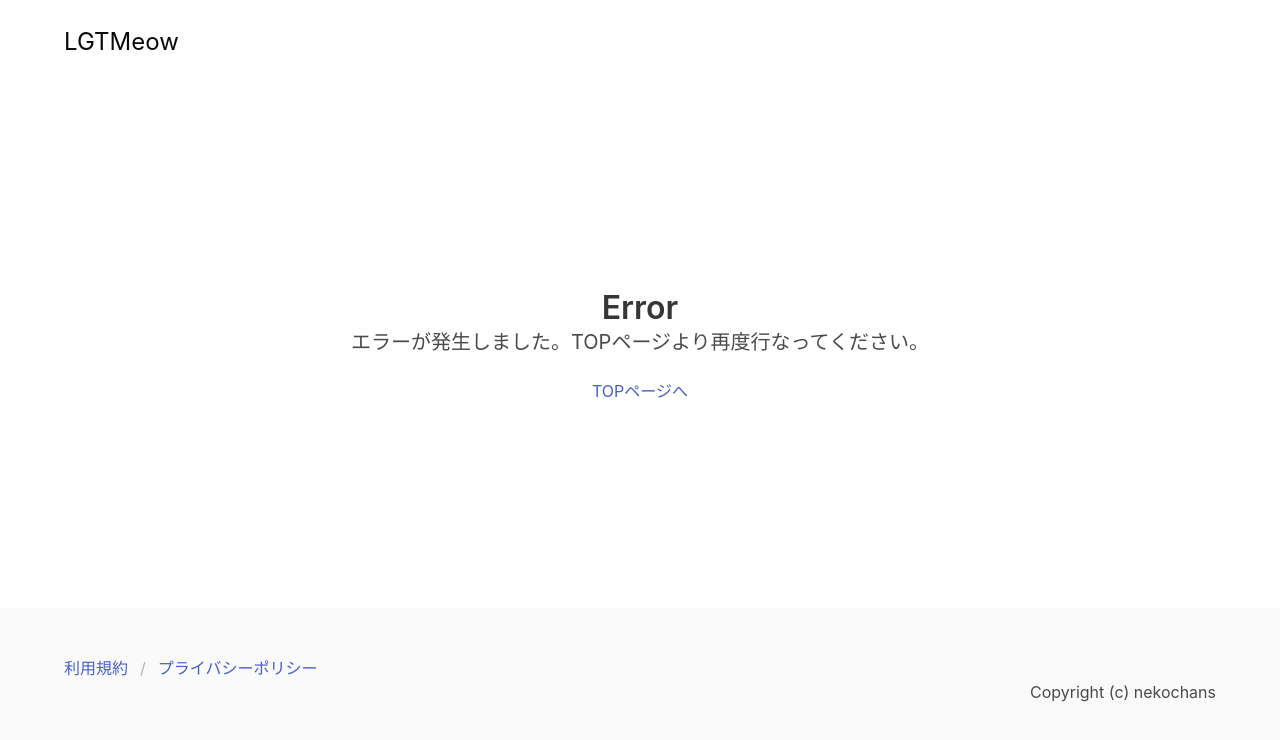
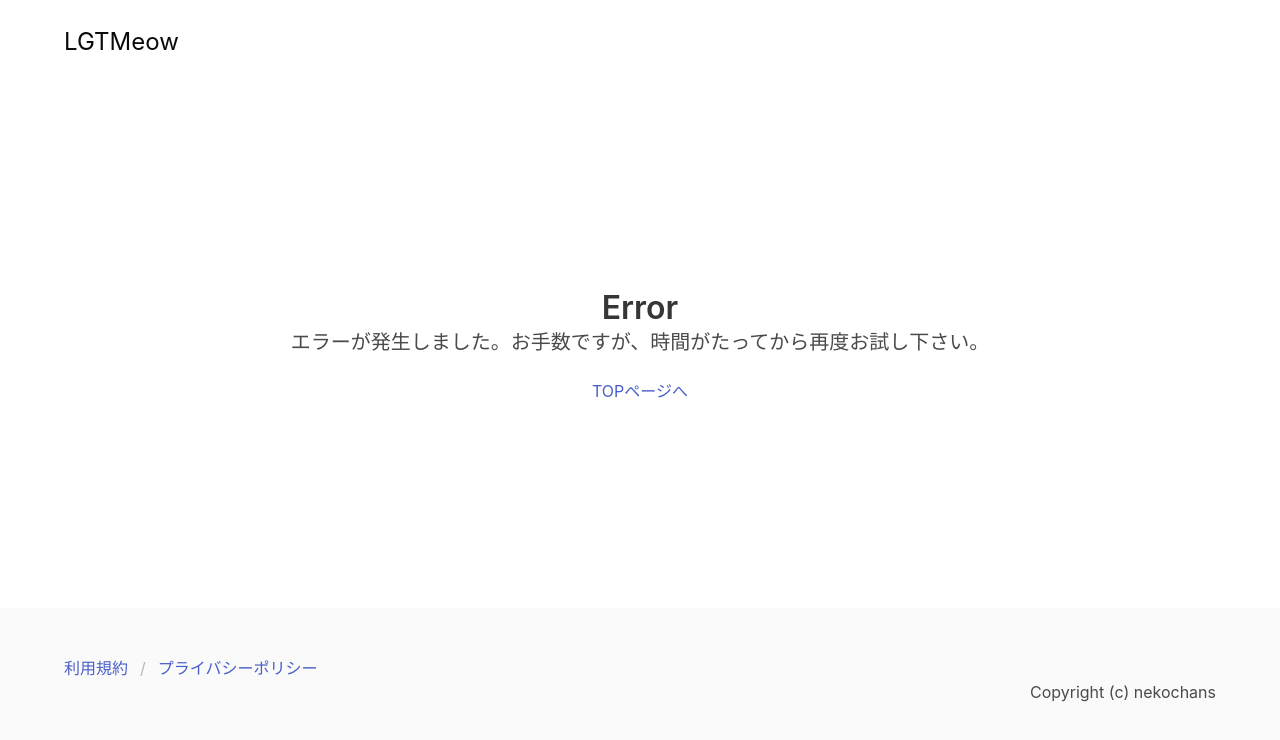
Before and after one commit to nekochans/lgtm-cat-frontend, a Next.js app: page /error in a window 1280 px wide. Shown: the top 740 px of the page. Built offline with nearby package versions, Linux system fonts and the light colour scheme; no server answers.

Commit message:
:recycle: #28 Error.tsx に下記の変更を追加
- メッセージを変更
- 汎用的に利用できるよう title と message を props で受け取るように変更

```diff
--- a/src/components/Error.tsx
+++ b/src/components/Error.tsx
@@ -1,16 +1,16 @@
 import React, { ReactNode } from 'react';
 
 type Props = {
+  title: string;
+  message: string;
   topLink: ReactNode;
 };
 
-const Error: React.FC<Props> = ({ topLink }: Props) => (
+const Error: React.FC<Props> = ({ title, message, topLink }: Props) => (
   <main>
     <div className="container has-text-centered">
-      <h1 className="title">Error</h1>
-      <h2 className="subtitle">
-        エラーが発生しました。TOPページより再度行なってください。
-      </h2>
+      <h1 className="title">{title}</h1>
+      <h2 className="subtitle">{message}</h2>
       {topLink}
     </div>
   </main>
--- a/src/pages/error.tsx
+++ b/src/pages/error.tsx
@@ -9,6 +9,8 @@ import { pathList } from '../constants/url';
 const ErrorPage: NextPage = () => (
   <SimpleLayout metaTag={metaTagList().privacy}>
     <Error
+      title="Error"
+      message="エラーが発生しました。お手数ですが、時間がたってから再度お試し下さい。"
       topLink={
         <Link href={pathList.top}>
           {/* eslint-disable-next-line jsx-a11y/anchor-is-valid */}
```
Also changed, not shown: 2 other files (tests, documents, lock files or other folders).
